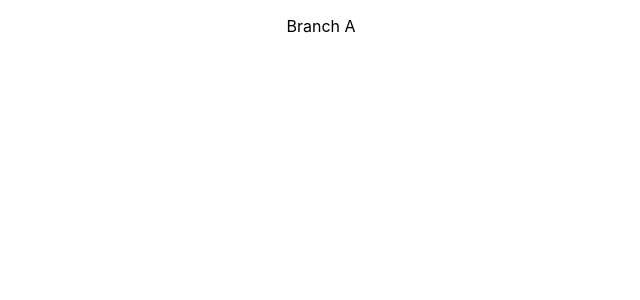
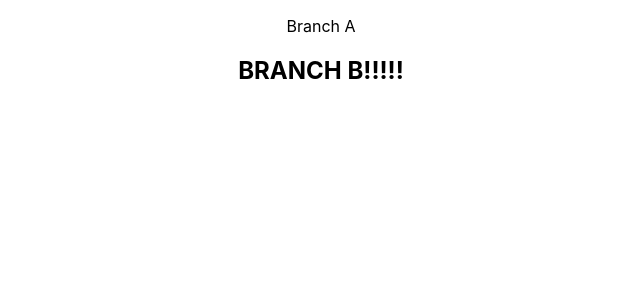
Before and after one commit to kmarks2013/branches-test, a React (Create React App) app: page / in a window 1280 px wide. Shown: the top 300 px of the page, without its empty margins (319-959 px from the left). Built offline with nearby package versions, Linux system fonts and the light colour scheme.

Commit message:
adds branch b rendering

```diff
--- /dev/null
+++ b/src/components/BranchB.js
@@ -0,0 +1,11 @@
+import React, { Component } from 'react'
+
+export default class BranchB extends Component {
+    render() {
+        return (
+            <div>
+                <h2> BRANCH B!!!!!</h2>
+            </div>
+        )
+    }
+}
--- a/src/containers/MainContainer.js
+++ b/src/containers/MainContainer.js
@@ -1,11 +1,13 @@
 import React, { Component } from 'react'
 import BranchA from '../components/BranchA'
+import BranchB from '../components/BranchB'
 
 export default class MainContainer extends Component {
     render() {
         return (
             <div>
                 <BranchA />
+                <BranchB />
             </div>
         )
     }
```
